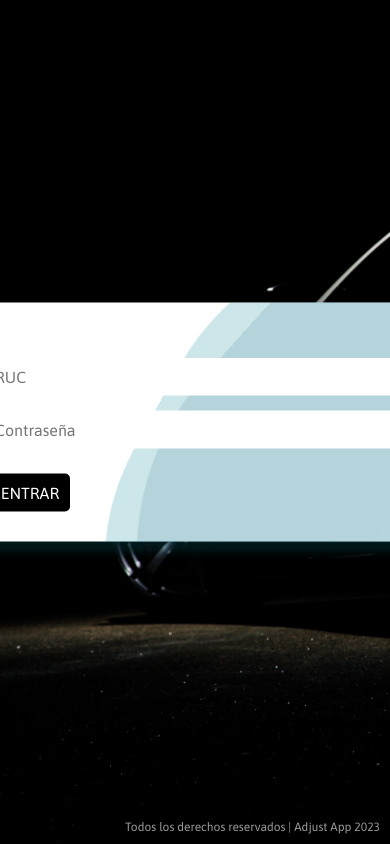
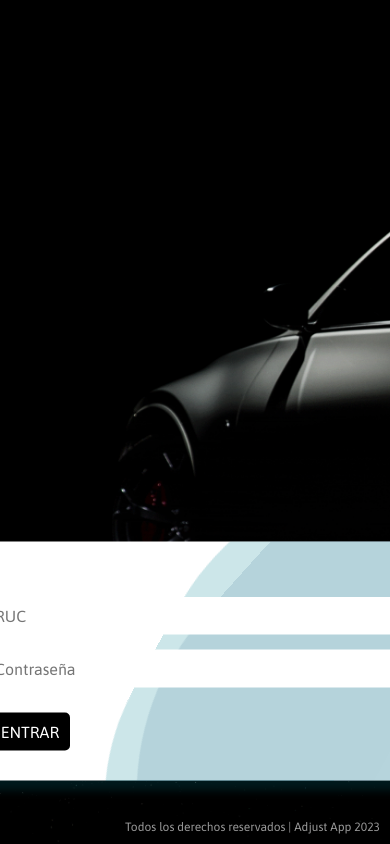
Before and after one commit to SirAntoni/adjust-app-new, a PHP site: page / in a window 390 px wide; the page is wider, and only the part inside the window is pictured. Run offline with PHP 8.4, Linux system fonts and the light colour scheme; data that the repository does not hold is empty; some libraries are stand-ins or nearby versions.

Commit message:
se agrego nuevo background y posicion del login

```diff
--- a/assets/css/style.css
+++ b/assets/css/style.css
@@ -17,7 +17,7 @@
 
 body {
     background-color: #000;
-    background: url('../images/bg/bg-home.jpg');
+    background: url('../images/bg/bg-home.gif');
     background-size: cover;
     background-repeat: no-repeat;
     margin: 0;
@@ -31,20 +31,34 @@ body {
     padding: 40px 30px 30px 30px;
     border-radius: 10px;
     position: absolute;
-    top: 50%;
-    left: 50%;
+    top: 2%;
+    right: 1%;
     width: 400px;
-    -webkit-transform: translate(-50%, -50%);
-    -moz-transform: translate(-50%, -50%);
-    -ms-transform: translate(-50%, -50%);
-    -o-transform: translate(-50%, -50%);
-    transform: translate(-50%, -50%);
+    -webkit-transform: translate(0%, 0%);
+    -moz-transform: translate(0%, 0%);
+    -ms-transform: translate(0%, 0%);
+    -o-transform: translate(0%, 0%);
+    transform: translate(0%, 0%);
     -webkit-transition: -webkit-transform 300ms, box-shadow 300ms;
     -moz-transition: -moz-transform 300ms, box-shadow 300ms;
     transition: transform 300ms, box-shadow 300ms;
     box-shadow: 5px 10px 10px rgba(2, 128, 144, 0.2);
 }
-  .login::before, .login::after {
+
+@media (max-width: 800px) {
+    .login {
+        top: 50%;
+        right: 50%;
+        -webkit-transform: translate(50%, 50%);
+        -moz-transform: translate(50%, 50%);
+        -ms-transform: translate(50%, 50%);
+        -o-transform: translate(50%, 50%);
+        transform: translate(50%, 50%);
+    }
+}
+
+.login::before,
+.login::after {
     content: "";
     position: absolute;
     width: 600px;
@@ -55,6 +69,7 @@ body {
     border-bottom-right-radius: 40%;
     z-index: -1;
 }
+
 .login::before {
     left: 40%;
     bottom: -130%;
@@ -63,6 +78,7 @@ body {
     -moz-animation: wawes 6s infinite linear;
     animation: wawes 6s infinite linear;
 }
+
 .login::after {
     left: 35%;
     bottom: -125%;
@@ -71,7 +87,8 @@ body {
     -moz-animation: wawes 7s infinite;
     animation: wawes 7s infinite;
 }
-  .login > input {
+
+.login>input {
     font-family: "Asap", sans-serif;
     display: block;
     border-radius: 5px;
@@ -82,7 +99,8 @@ body {
     padding: 10px 10px;
     margin: 15px -10px;
 }
-  .login > button {
+
+.login>button {
     font-family: "Asap", sans-serif;
     cursor: pointer;
     color: #fff;
@@ -99,7 +117,8 @@ body {
     -moz-transition: background-color 300ms;
     transition: background-color 300ms;
 }
-  .login > button:hover {
+
+.login>button:hover {
     background-color: #f24353;
 }
 
@@ -111,6 +130,7 @@ body {
         -webkit-transform: rotate(360deg);
     }
 }
+
 @-moz-keyframes wawes {
     from {
         -moz-transform: rotate(0);
@@ -119,6 +139,7 @@ body {
         -moz-transform: rotate(360deg);
     }
 }
+
 @keyframes wawes {
     from {
         -webkit-transform: rotate(0);
@@ -135,6 +156,7 @@ body {
         transform: rotate(360deg);
     }
 }
+
 a {
     text-decoration: none;
     color: rgba(255, 255, 255, 0.6);
```
Also changed, not shown: assets/images/bg/bg-home.gif (added), 2 other files. Lines whose indentation alone changed are shown as unchanged.
